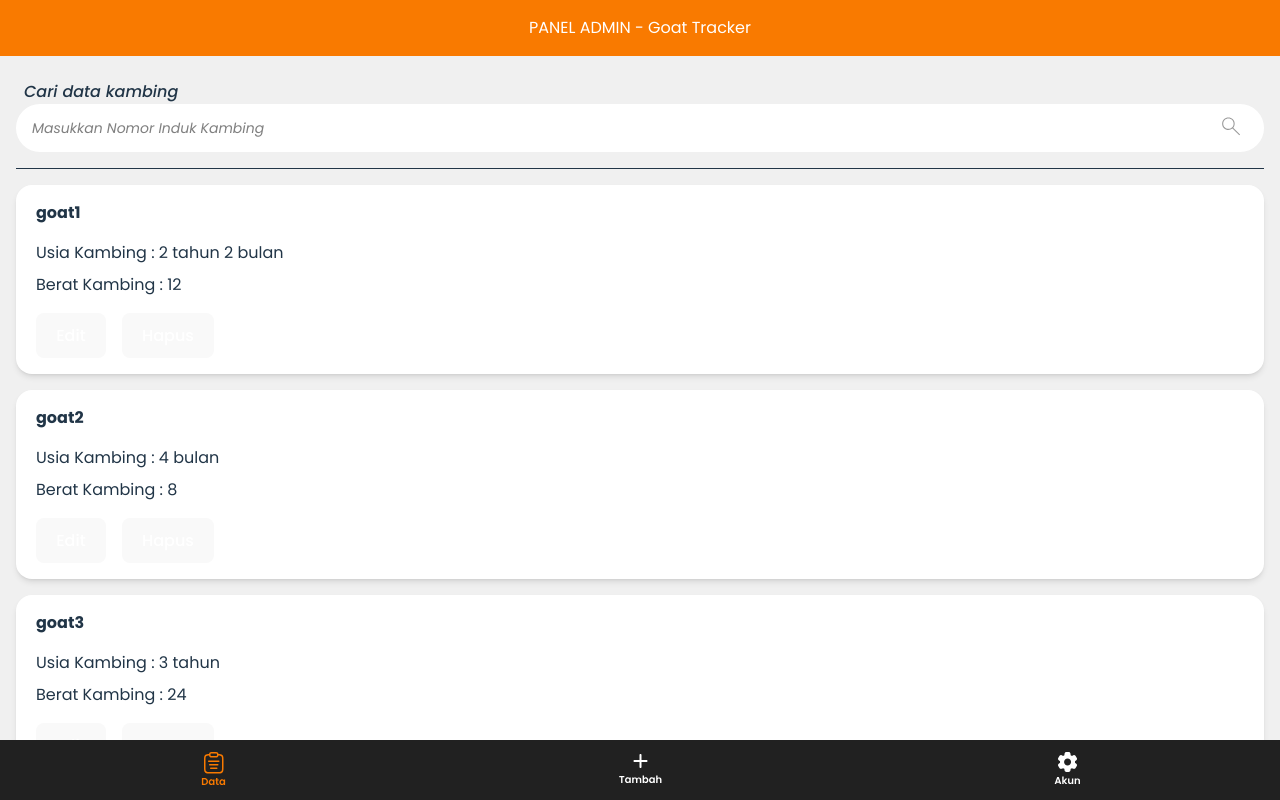
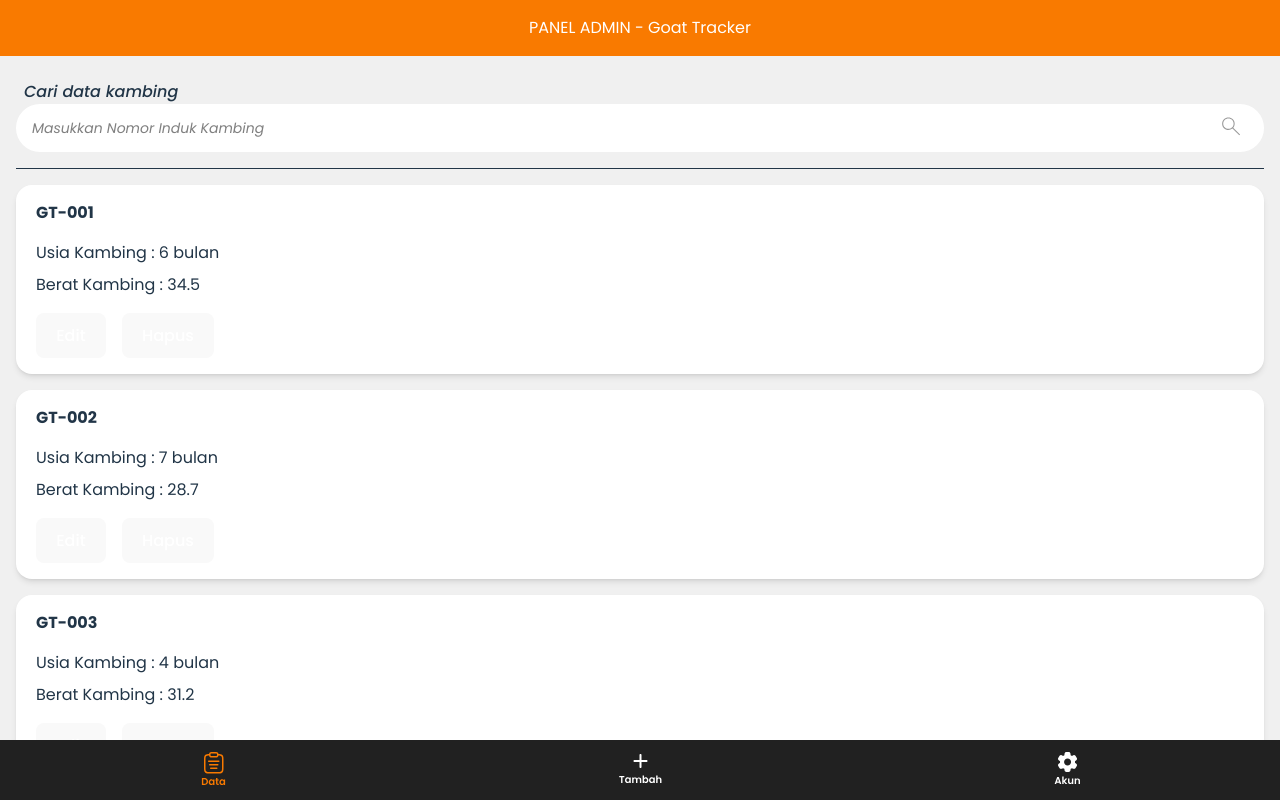
Before and after one commit to DimasEPS/react-raman-farm, a React (Vite) app: page /admin in a window 1280 px wide. Built offline with nearby package versions, Linux system fonts and the light colour scheme.

Commit message:
feat(admin): editable goat info

```diff
--- a/src/models/Goat.ts
+++ b/src/models/Goat.ts
@@ -14,6 +14,7 @@ export type Goat = {
   birthWeight: string
   birthDate: Date
   releaseDate: Date
+  notes?: string
 }
 
 type Gender = "Jantan" | "Betina"
--- a/src/pages/admin/GoatFormPage.tsx
+++ b/src/pages/admin/GoatFormPage.tsx
@@ -4,20 +4,24 @@ import ChevronDown from "../../assets/chevron-down.svg?react"
 import HeartBeat from "../../assets/heart-beat.svg?react"
 import DataFile from "../../assets/data-file.svg?react"
 import Calendar from "../../assets/calendar.svg?react"
+import { useLocation } from "react-router-dom"
 
 export default function GoatFormPage() {
-  const [goatCode, setGoatCode] = useState("")
-  const [gender, setGender] = useState("")
-  const [race, setRace] = useState("")
-  const [healthCondition, setHealthCondition] = useState("")
-  const [currentWeight, setCurrentWeight] = useState("")
-  const [grade, setGrade] = useState("")
-  const [buckRace, setBuckRace] = useState("")
-  const [doeRace, setDoeRace] = useState("")
-  const [birthType, setBirthType] = useState("")
-  const [birthWeight, setBirthWeight] = useState("")
-  const [birthDate, setBirthDate] = useState("")
-  const [releaseDate, setReleaseDate] = useState("")
+  const location = useLocation()
+  const data = location.state?.data
+  const [code, setCode] = useState(data?.code || "")
+  const [gender, setGender] = useState(data?.gender || "")
+  const [race, setRace] = useState(data?.race || "")
+  const [healthCondition, setHealthCondition] = useState(data?.healthCondition || "")
+  const [currentWeight, setCurrentWeight] = useState(data?.currentWeight || "")
+  const [lastWeighInDate, setLastWeighInDate] = useState(formatDateString(data?.lastWeighInDate))
+  const [grade, setGrade] = useState(data?.grade || "")
+  const [buckRace, setBuckRace] = useState(data?.buckRace || "")
+  const [doeRace, setDoeRace] = useState(data?.doeRace || "")
+  const [birthType, setBirthType] = useState(data?.birthType || "")
+  const [birthWeight, setBirthWeight] = useState(data?.birthWeight || "")
+  const [birthDate, setBirthDate] = useState(formatDateString(data?.birthDate))
+  const [releaseDate, setReleaseDate] = useState(formatDateString(data?.releaseDate))
 
   return (
     <div className="flex flex-col gap-8 pb-14">
@@ -29,8 +33,8 @@ export default function GoatFormPage() {
           <>
             <TextField
               label="Kode/Nama Kambing"
-              value={goatCode}
-              setValue={setGoatCode}
+              value={code}
+              setValue={setCode}
             />
             <ComboBox
               label="Jenis Kelamin"
@@ -70,8 +74,8 @@ export default function GoatFormPage() {
             />
             <TextField
               label="Tanggal Timbang Terkini"
-              value={currentWeight}
-              setValue={setCurrentWeight}
+              value={lastWeighInDate}
+              setValue={setLastWeighInDate}
               placeholder={dateFieldPlaceholder}
               trailingIcon={s => <Calendar className={s} />}
             />
@@ -129,13 +133,24 @@ export default function GoatFormPage() {
               `}
             />
           </div>
-          <button className="bg-green text-white w-[70%]">
-            Simpan Data
-          </button>
+          {
+            !data ? <button className="bg-green text-white w-[70%]">
+              Simpan Data
+            </button> : <div className="flex gap-4 w-full">
+              <button className="bg-vivid-red text-white flex-1/2">Hapus</button>
+              <button className="bg-dark-green text-white flex-1/2">Generate QR</button>
+            </div>
+          }
         </>
       </Column>
     </div>
   )
+}
+
+function formatDateString(value: string | undefined): string {
+  if (!value) return ""
+  const date = typeof value === "string" ? new Date(value) : value
+  return !isNaN(date.getTime()) ? date.toLocaleDateString() : ""
 }
 
 const dateFieldPlaceholder = "bb/hh/tttt, contoh: 01/27/2025"
--- a/src/pages/admin/GoatsPage.tsx
+++ b/src/pages/admin/GoatsPage.tsx
@@ -1,27 +1,13 @@
 import { useState } from "react";
 import SearchBar from "../../components/SearchBar";
 import type { Goat } from "../../models/Goat";
+import { mockGoats } from "../../repositories/mocks/goats";
+import { useNavigate } from "react-router-dom";
 
 export default function GoatsPage() {
   const [searchValue, setSearchValue] = useState("")
-  const now = new Date()
-  const goats: Array<Data> = [
-    {
-      code: "goat1",
-      birthDate: new Date(now.getFullYear() - 2, now.getMonth() - 2),
-      currentWeight: "12"
-    },
-    {
-      code: "goat2",
-      birthDate: new Date(now.getFullYear() - 1, now.getMonth() + 8),
-      currentWeight: "8"
-    },
-    {
-      code: "goat3",
-      birthDate: new Date(now.getFullYear() - 3, now.getMonth()),
-      currentWeight: "24"
-    },
-  ]
+  const goats: Array<Goat> = mockGoats
+  const navigate = useNavigate()
 
   return (
     <div className="size-full flex flex-col gap-4 pb-2">
@@ -40,6 +26,15 @@ export default function GoatsPage() {
             code={g.code}
             birthDate={g.birthDate}
             currentWeight={g.currentWeight}
+            onEdit={() => navigate(
+              "/admin/form",
+              {
+                state: {
+                  data: g
+                }
+              }
+            )}
+            onDelete={() => {}}
           />
         ))
       }
@@ -51,8 +46,13 @@ export default function GoatsPage() {
 function Card({
   code,
   birthDate,
-  currentWeight
-}: Data) {
+  currentWeight,
+  onEdit,
+  onDelete
+}: Data & {
+  onEdit: () => void
+  onDelete: () => void
+}) {
   const { year, month } = calculateAge(birthDate)
 
   return (
@@ -63,8 +63,8 @@ function Card({
         <span>Berat Kambing : {currentWeight}</span>
       </div>
       <div className="flex gap-4 text-white">
-        <button className="bg-blue">Edit</button>
-        <button className="bg-vivid-red">Hapus</button>
+        <button className="bg-blue" onClick={onEdit}>Edit</button>
+        <button className="bg-vivid-red" onClick={onDelete}>Hapus</button>
       </div>
     </div>
   )
--- a/src/repositories/mocks/goats.ts
+++ b/src/repositories/mocks/goats.ts
@@ -1,5 +1,55 @@
 import type { Goat } from "../../models/Goat";
 
-const mockGoats: Array<Goat> = [
-
+export const mockGoats: Goat[] = [
+  {
+    code: "GT-001",
+    breeder: "Peternakan Suka Maju",
+    gender: "Jantan",
+    race: "Kacang",
+    healthCondition: "Sehat",
+    currentWeight: "34.5",
+    lastWeighInDate: new Date("2025-07-10"),
+    grade: "A",
+    buck: "BK-202",
+    buckRace: "Boer",
+    doeRace: "Etawa",
+    birthType: "Tunggal",
+    birthWeight: "3.0",
+    birthDate: new Date("2025-01-01"),
+    releaseDate: new Date("2025-07-25")
+  },
+  {
+    code: "GT-002",
+    breeder: "Peternakan Berkah Tani",
+    gender: "Betina",
+    race: "Etawa",
+    healthCondition: "Sakit",
+    currentWeight: "28.7",
+    lastWeighInDate: new Date("2025-06-20"),
+    grade: "B",
+    buck: "BK-108",
+    buckRace: "Kacang",
+    doeRace: "Etawa",
+    birthType: "",
+    birthWeight: "2.5",
+    birthDate: new Date("2024-12-12"),
+    releaseDate: new Date("2025-07-10")
+  },
+  {
+    code: "GT-003",
+    breeder: "Kambing Makmur Jaya",
+    gender: "Jantan",
+    race: "Boer",
+    healthCondition: "Sehat",
+    currentWeight: "31.2",
+    lastWeighInDate: new Date("2025-07-15"),
+    grade: "A",
+    buck: "BK-309",
+    buckRace: "Etawa",
+    doeRace: "Kacang",
+    birthType: "Tunggal",
+    birthWeight: "3.3",
+    birthDate: new Date("2025-03-22"),
+    releaseDate: new Date("2025-07-28")
+  }
 ]
```
